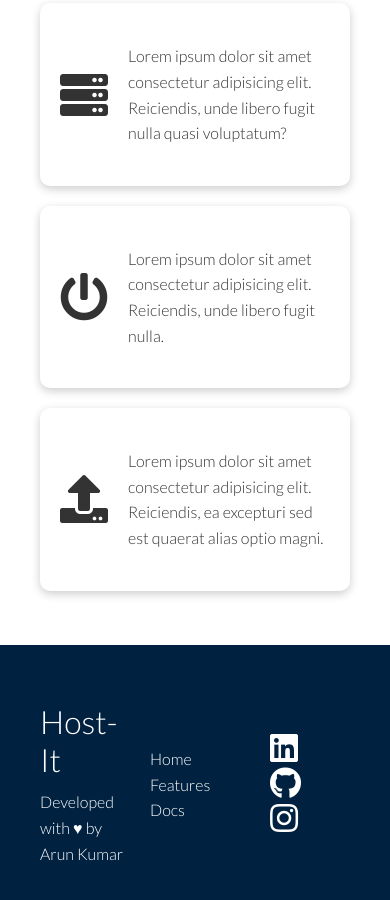
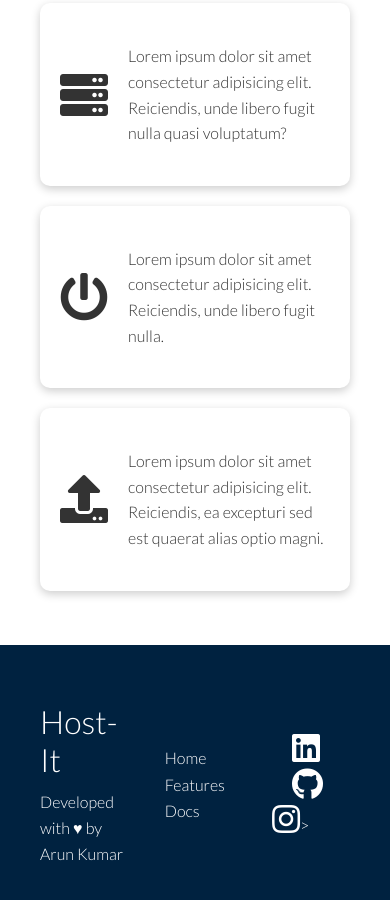
Before and after one commit to arunkumar198857/Host-It-FrontEnd, a plain HTML site: page features.html in a window 390 px wide. Shown: the part 1870-2770 px from the top of the page. Drawn offline with Linux system fonts and the light colour scheme.

Commit message:
changed footer spacing and style for mobile view

```diff
--- a/css/style.css
+++ b/css/style.css
@@ -328,6 +328,22 @@ pre {
     height: 110px;
   }
 
+  .footer .grid {
+    grid-template-columns: 2fr 1fr 1fr;
+  }
+
+  .footer .grid {
+    gap: 30px;
+  }
+
+  .footer li {
+    margin: 1px 10px;
+  }
+  .social {
+    padding: 2px;
+    margin: 0 5px;
+  }
+
   .navbar .flex {
     flex-direction: column;
   }
--- a/features.html
+++ b/features.html
@@ -122,11 +122,12 @@
                 </ul>
             </nav>
             <div class="social">
-                <a target="_blank" href="https://www.linkedin.com/in/arun-kumar-49776818b/"><i
-                        class="fab fa-linkedin fa-2x"></i></a>
-                <a target="_blank" href="https://github.com/arunkumar198857"><i class="fab fa-github fa-2x"></i></a>
-                <a target="_blank" href="https://www.instagram.com/charmander_og/"><i
-                        class="fab fa-instagram fa-2x"></i></a>
+                <ul class="social-links">
+                    <li><a target="_blank" href="https://www.linkedin.com/in/arun-kumar-49776818b/"><i class="fab fa-linkedin fa-2x"></i></a></li>
+                    <li><a target="_blank" href="https://github.com/arunkumar198857"><i class="fab fa-github fa-2x"></i></a></li>
+                    <li<a target="_blank" href="https://www.instagram.com/charmander_og/"><i
+                        class="fab fa-instagram fa-2x"></i></a>></li>
+                </ul>
             </div>
         </div>
     </footer>
```
